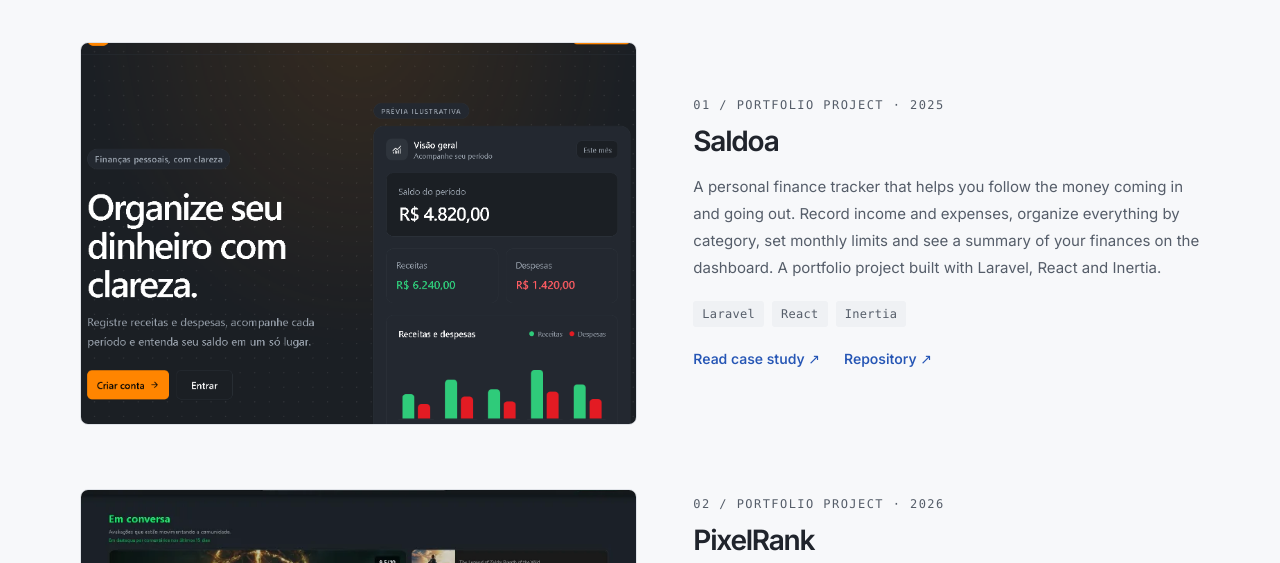
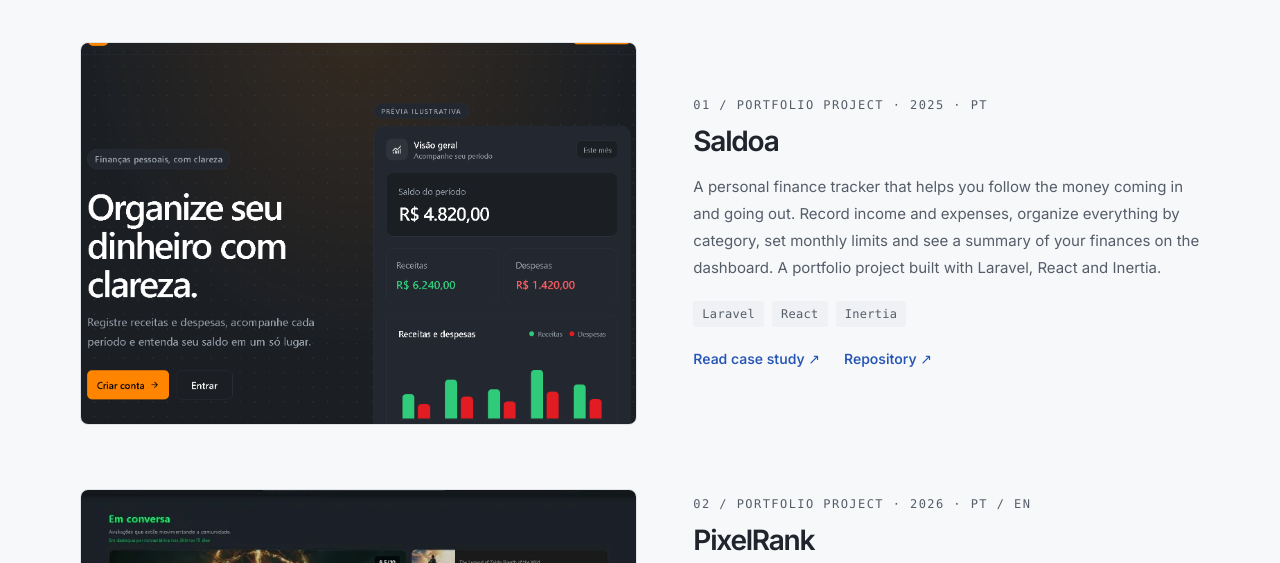
Before and after one commit to GuilhermeZalla/GuilhermeZalla.github.io, a React (Vite) app: page /#/ in a window 1280 px wide. Shown: the part 811-1374 px from the top of the page. Built offline with nearby package versions, Linux system fonts and the light colour scheme.

Commit message:
added language info in the project cards

```diff
--- a/src/components/site/ProjectCard.jsx
+++ b/src/components/site/ProjectCard.jsx
@@ -15,7 +15,7 @@ export function ProjectCard({ project, index }) {
         </>}
       </figure>
       <div className="project-copy">
-        <p className="eyebrow">{String(index + 1).padStart(2, '0')} / {t('projects.type')} · <span aria-label={project.year ? undefined : t('projects.yearPending')}>{project.year ?? '[YEAR]'}</span></p>
+        <p className="eyebrow">{String(index + 1).padStart(2, '0')} / {t('projects.type')} · <span aria-label={project.year ? undefined : t('projects.yearPending')}>{project.year ?? '[YEAR]'}</span>{project.languages?.length ? ` · ${project.languages.map(code => code.toUpperCase()).join(' / ')}` : ''}</p>
         <h3 id={`project-${project.id}`}>{project.name}</h3>
         <p>{project.description[language]}</p>
         <ul className="tags" aria-label={`${project.name} stack`}>{project.stack.map(technology => <li key={technology}>{technology}</li>)}</ul>
--- a/src/data/projects.js
+++ b/src/data/projects.js
@@ -2,6 +2,7 @@
 export const projects = [
   {
     id: 'saldoa', name: 'Saldoa', year: 2025, featured: true,
+    languages: ['pt'],
     stack: ['Laravel', 'React', 'Inertia'],
     repository: 'https://github.com/GuilhermeZalla/react-saldoa-app', demo: null,
     image: '/projects/saldoa-home.webp', preview: '/projects/saldoa-preview.webp',
@@ -13,6 +14,7 @@ export const projects = [
   },
   {
     id: 'pixelrank', name: 'PixelRank', year: 2026, featured: true,
+    languages: ['pt', 'en'],
     stack: ['Laravel', 'Blade', 'Tailwind CSS', 'Alpine.js', 'MySQL/SQLite', 'Pest'],
     repository: 'https://github.com/GuilhermeZalla/pixel-rank-app', demo: null,
     image: '/projects/pixelrank-home.webp', preview: '/projects/pixelrank-preview.webp',
@@ -24,6 +26,7 @@ export const projects = [
   },
   {
     id: 'sneakers', name: 'Sneakers Store', year: 2024, featured: false,
+    languages: ['pt', 'en'],
     stack: ['Laravel', 'React', 'TypeScript', 'React Router', 'Sanctum', 'Pest'],
     repository: 'https://github.com/GuilhermeZalla/sneakers-store', demo: null,
     image: '/projects/sneakers-home.webp', preview: '/projects/sneakers-preview.webp',
@@ -35,6 +38,7 @@ export const projects = [
   },
   {
     id: 'movieslib', name: 'MoviesLib', year: 2026, featured: false,
+    languages: ['pt', 'en'],
     stack: ['React', 'TypeScript', 'Tailwind CSS', 'TanStack Query', 'Zod', 'TMDB API'],
     repository: 'https://github.com/GuilhermeZalla/react-movieslib', demo: null,
     image: '/projects/movieslib-home.webp', preview: '/projects/movieslib-preview.webp',
```
